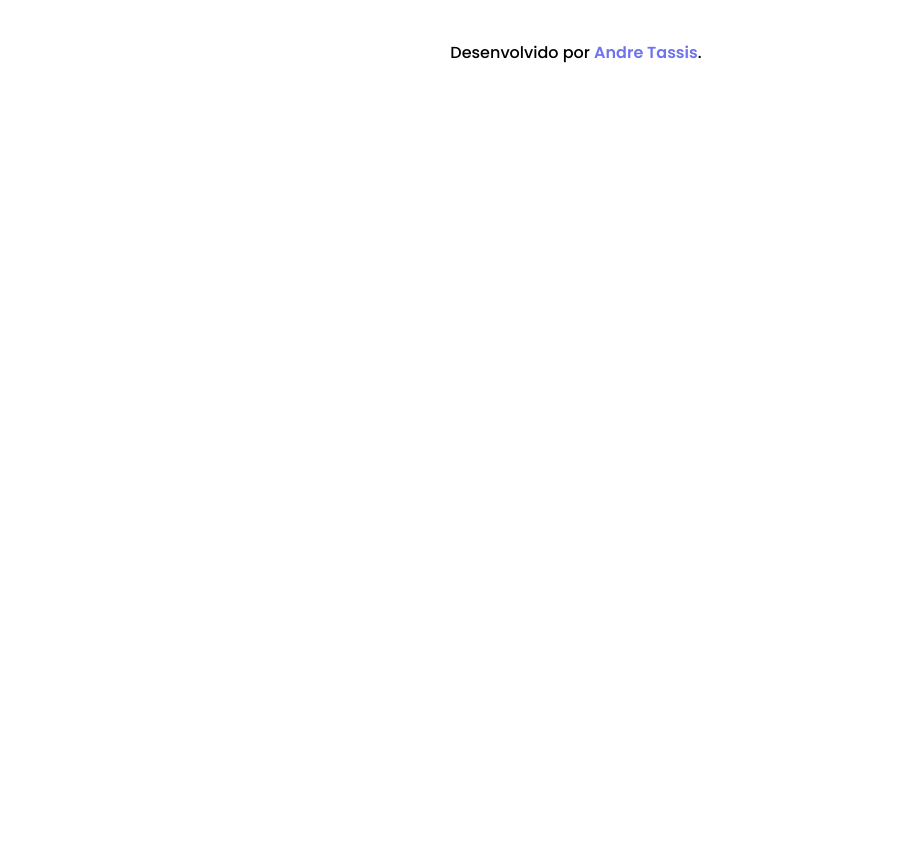
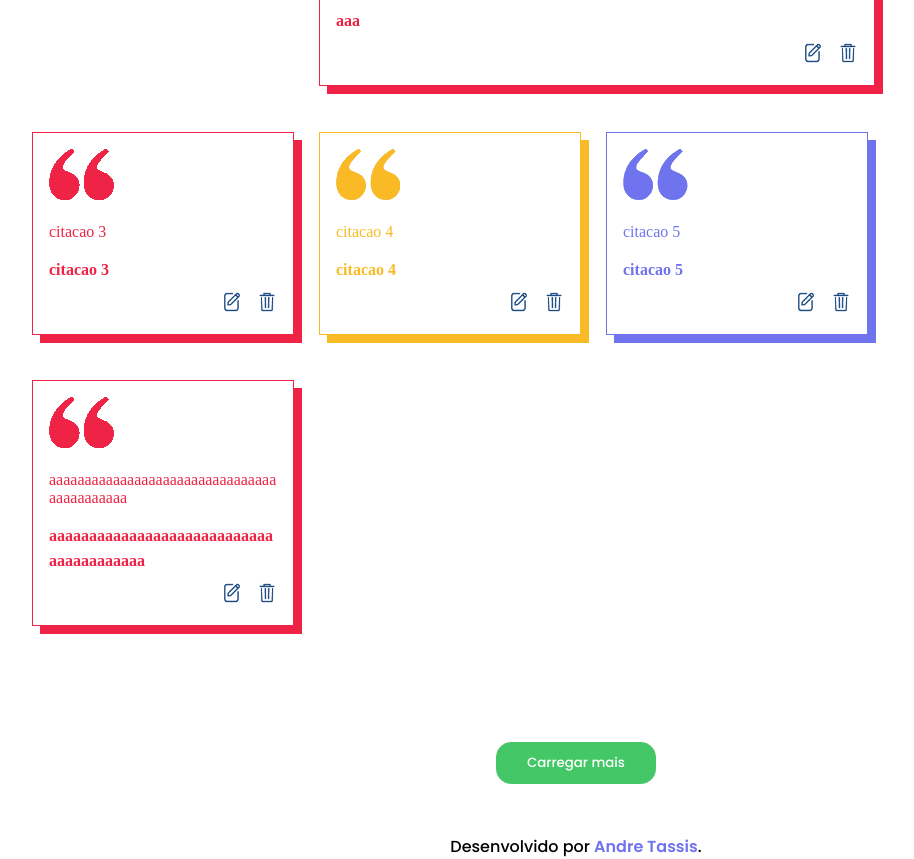
Before and after one commit to andretassis/simples-leitura, an Angular app: page /meu-mural in a window 1280 px wide. Shown: the part 660-1519 px from the top of the page, without its empty margins (64-978 px from the left). Before the commit the page ends 800 px from the top, so only its background shows below. Built offline with nearby package versions, Linux system fonts and the light colour scheme; data requests are answered from the project's data file.

Commit message:
criada a função de paginação

```diff
--- a/backend/db.json
+++ b/backend/db.json
@@ -8,9 +8,63 @@
     },
     {
       "id": 2,
-      "conteudo": "aaaaaaaaaa",
+      "conteudo": "No coração da floresta encantada, esconde-se um mundo mágico onde as árvores sussurram segredos aos ventos e os animais dançam sob a luz da lua. Fadas brilhantes tecem seus feitiços, e riachos cristalinos serpenteiam pela paisagem. Neste reino de maravilhas, aventuras aguardam os corajosos viajantes que ousam explorar seus mistérios e descobrir a verdadeira essência da magia. Cada passo revela segredos ocultos e encantos há muito esquecidos. Aqueles que se entregam à beleza desse lugar místico são recompensados com a maravilha do desconhecido e a esperança de um futuro mais brilhante. Portanto, deixe-se envolver pela magia e embarque nesta jornada extraordinária em busca do inesperado.",
       "autor": "aaa",
       "modelo": "modelo1"
+    },
+    {
+      "conteudo": "citacao 3",
+      "autor": "citacao 3",
+      "modelo": "modelo1",
+      "id": 3
+    },
+    {
+      "conteudo": "citacao 4",
+      "autor": "citacao 4",
+      "modelo": "modelo2",
+      "id": 4
+    },
+    {
+      "conteudo": "citacao 5",
+      "autor": "citacao 5",
+      "modelo": "modelo3",
+      "id": 5
+    },
+    {
+      "conteudo": "aaaaaaaaaaaaaaaaaaaaaaaaaaaaaaaaaaaaaaaaaaa",
+      "autor": "aaaaaaaaaaaaaaaaaaaaaaaaaaaaaaaaaaaaaaaa",
+      "modelo": "modelo1",
+      "id": 6
+    },
+    {
+      "conteudo": "dsaaaaaaaaaaaaa",
+      "autor": "aaaaaaaaaaaaa",
+      "modelo": "modelo2",
+      "id": 7
+    },
+    {
+      "conteudo": "dsadasdasdasdadasdadadadadadas",
+      "autor": "dsasdasasaddasdsdas",
+      "modelo": "modelo3",
+      "id": 8
+    },
+    {
+      "conteudo": "jasdhiudhasuidhasuihdiuashdiuahdi asuihdsuahiasdaauius si ha uihdasiuhdiusah ui iuashdui ashduhas iuhasui h asdi hsa huisa shsu s ihh dhas hsahiahihhsihaiuh",
+      "autor": "dsadasdsad",
+      "modelo": "modelo1",
+      "id": 9
+    },
+    {
+      "conteudo": "jkdsajkdkjsajdhaskhjdahjkjhkdasjhsadskjshjk",
+      "autor": "jkhasjkhdjshakjhjshsakd",
+      "modelo": "modelo1",
+      "id": 10
+    },
+    {
+      "conteudo": "132321321321321313",
+      "autor": "121111111321",
+      "modelo": "modelo1",
+      "id": 11
     }
   ]
 }
--- a/src/app/app.module.ts
+++ b/src/app/app.module.ts
@@ -14,6 +14,7 @@ import { ExcluirCitacaoComponent } from './componentes/citacoes/excluir-citacao/
 import { EditarCitacaoComponent } from './componentes/citacoes/editar-citacao/editar-citacao.component';
 import { HomeComponent } from './componentes/home/home.component';
 import { EstanteComponent } from './componentes/estante/estante.component';
+import { BotaoCarregarMaisComponent } from './componentes/citacoes/mural-citacao/botao-carregar-mais/botao-carregar-mais.component';
 
 
 @NgModule({
@@ -28,6 +29,7 @@ import { EstanteComponent } from './componentes/estante/estante.component';
     EditarCitacaoComponent,
     HomeComponent,
     EstanteComponent,
+    BotaoCarregarMaisComponent,
   ],
   imports: [
     BrowserModule,
--- a/src/app/componentes/citacoes/citacao.service.ts
+++ b/src/app/componentes/citacoes/citacao.service.ts
@@ -1,5 +1,5 @@
 import { Injectable } from '@angular/core';
-import { HttpClient } from '@angular/common/http'
+import { HttpClient, HttpParams } from '@angular/common/http'
 import { Citacao } from './citacao/citacao';
 import { Observable } from 'rxjs';
 
@@ -12,8 +12,13 @@ export class CitacaoService {
 
   constructor(private http: HttpClient) { }
 
-  listar(): Observable<Citacao[]> {
-    return this.http.get<Citacao[]>(this.API)
+  listar(pagina: number): Observable<Citacao[]> {
+    const itensPorPagina = 6
+    let params = new HttpParams()
+      .set("_page", pagina)
+      .set("_limit", itensPorPagina)
+
+    return this.http.get<Citacao[]>(this.API, {params})
   }
 
   cadastrar(citacao: Citacao): Observable<Citacao> {
--- a/src/app/componentes/citacoes/editar-citacao/editar-citacao.component.css
+++ b/src/app/componentes/citacoes/editar-citacao/editar-citacao.component.css
@@ -128,6 +128,7 @@ input[type='radio']:checked+.custom-radio span {
   display: flex;
   justify-content: space-evenly;
 }
+
 .botao {
   background-color: #44c767;
 	border-radius: 15px;
--- a/src/app/componentes/citacoes/editar-citacao/editar-citacao.component.html
+++ b/src/app/componentes/citacoes/editar-citacao/editar-citacao.component.html
@@ -1,6 +1,6 @@
 <section class="criar-citacao">
   <header class="container">
-    <h2>Registre uma nova <br>citação inspiradora:</h2>
+    <h2>Edite sua citação inspiradora:</h2>
   </header>
   <div class="formulario">
     <form [formGroup]="formulario" *ngIf="formulario">
--- a/src/app/componentes/citacoes/editar-citacao/editar-citacao.component.ts
+++ b/src/app/componentes/citacoes/editar-citacao/editar-citacao.component.ts
@@ -43,9 +43,7 @@ export class EditarCitacaoComponent implements OnInit {
       this.service.editar(this.formulario.value).subscribe(() => {
         this.router.navigate(['/meu-mural'])
       }
-    )} else {
-      console.log('algum campo está errado')
-    }
+    )}
     }
 
   cancelar() {
--- /dev/null
+++ b/src/app/componentes/citacoes/mural-citacao/botao-carregar-mais/botao-carregar-mais.component.css
@@ -0,0 +1,31 @@
+.btn-container {
+  text-align: center;
+  margin-bottom: 50px;;
+}
+ .btn-container button {
+    background-color: #44c767;
+    border-radius: 15px;
+    border: 1px solid #44c767;
+    display: inline-block;
+    cursor: pointer;
+    color:#ffffff;
+    padding: 10px 30px;
+    text-decoration:none;
+    font-weight: 500;
+ }
+
+ .btn-container button:hover {
+  background-color: #2abd85;
+  border: 1px solid #2abd85;
+ }
+
+ button:active {
+  position: relative;
+	top: 1px;
+}
+
+.mensagem {
+  text-align: center;
+  font-weight: 600;
+  margin-bottom: 50px;
+}
--- /dev/null
+++ b/src/app/componentes/citacoes/mural-citacao/botao-carregar-mais/botao-carregar-mais.component.html
@@ -0,0 +1,6 @@
+<div class="btn-container" *ngIf="maisCitacoes; else semMaisCitacoes">
+  <button>Carregar mais</button>
+</div>
+<ng-template #semMaisCitacoes>
+  <p class="mensagem">Todos as citações foram carregadas.</p>
+</ng-template>
--- /dev/null
+++ b/src/app/componentes/citacoes/mural-citacao/botao-carregar-mais/botao-carregar-mais.component.ts
@@ -0,0 +1,17 @@
+import { Component, Input, OnInit } from '@angular/core';
+
+@Component({
+  selector: 'app-botao-carregar-mais',
+  templateUrl: './botao-carregar-mais.component.html',
+  styleUrls: ['./botao-carregar-mais.component.css']
+})
+export class BotaoCarregarMaisComponent implements OnInit {
+
+  @Input() maisCitacoes: boolean = false
+
+  constructor() { }
+
+  ngOnInit(): void {
+  }
+
+}
--- a/src/app/componentes/citacoes/mural-citacao/mural-citacao.component.html
+++ b/src/app/componentes/citacoes/mural-citacao/mural-citacao.component.html
@@ -9,6 +9,11 @@
     </div>
   </div>
 </section>
+<app-botao-carregar-mais
+  [maisCitacoes]="maisCitacoes"
+  (click)="carregarMais()"
+>
+</app-botao-carregar-mais>
 <ng-template #semCitacoes>
   <p>Ainda não há citações cadastradas!</p>
 </ng-template>
--- a/src/app/componentes/citacoes/mural-citacao/mural-citacao.component.ts
+++ b/src/app/componentes/citacoes/mural-citacao/mural-citacao.component.ts
@@ -10,13 +10,24 @@ import { CitacaoService } from '../citacao.service';
 export class MuralCitacaoComponent implements OnInit {
 
   listaCitacoes: Array<Citacao> = []
+  paginaAtual: number = 1
+  maisCitacoes: boolean = true
 
   constructor(private service: CitacaoService) { }
 
   ngOnInit(): void {
-    this.service.listar().subscribe((listaCitacoes) => {
+    this.service.listar(this.paginaAtual).subscribe((listaCitacoes) => {
       this.listaCitacoes = listaCitacoes
     })
   }
 
+  carregarMais() {
+    this.service.listar(++this.paginaAtual).subscribe(listaCitacoes => {
+      this.listaCitacoes.push(...listaCitacoes)
+      if(!listaCitacoes.length) {
+        this.maisCitacoes = false
+      }
+    })
+  }
+
 }
```
Also changed, not shown: 1 other file (tests, documents, lock files or other folders).
